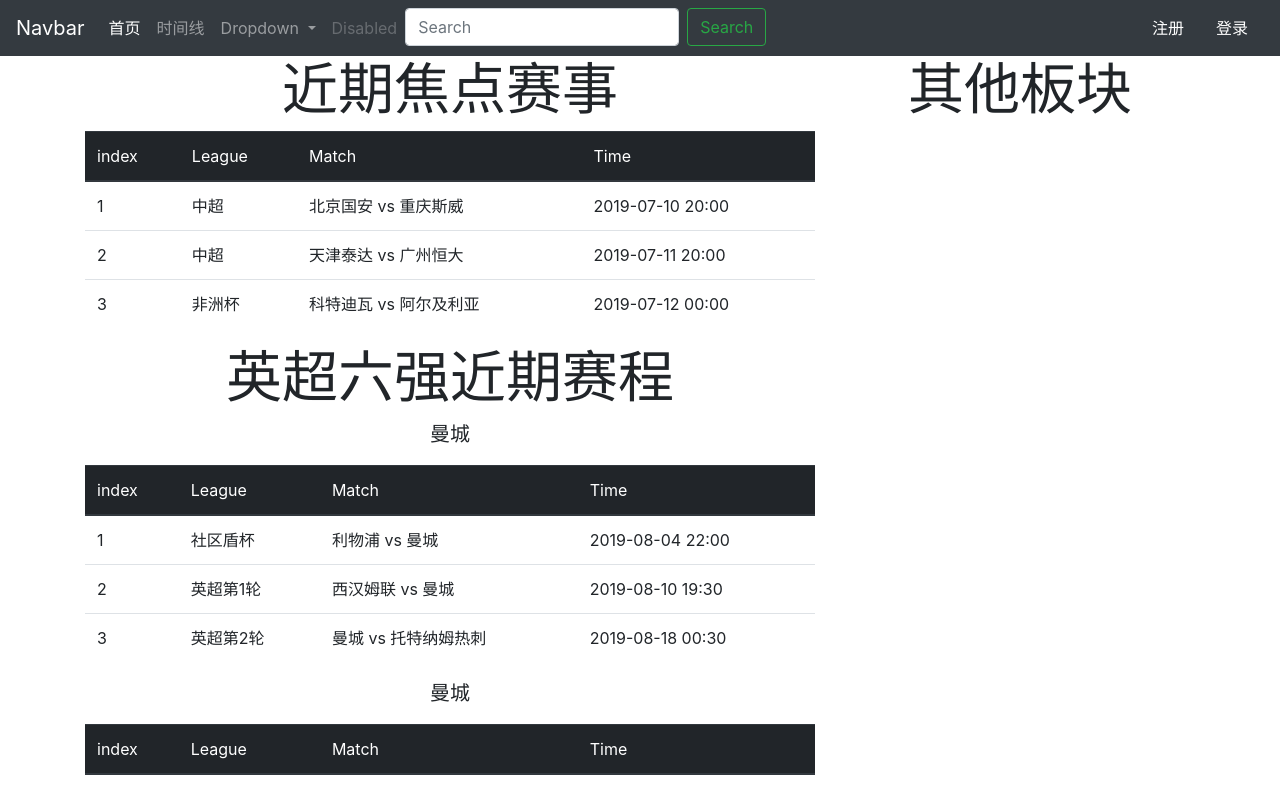
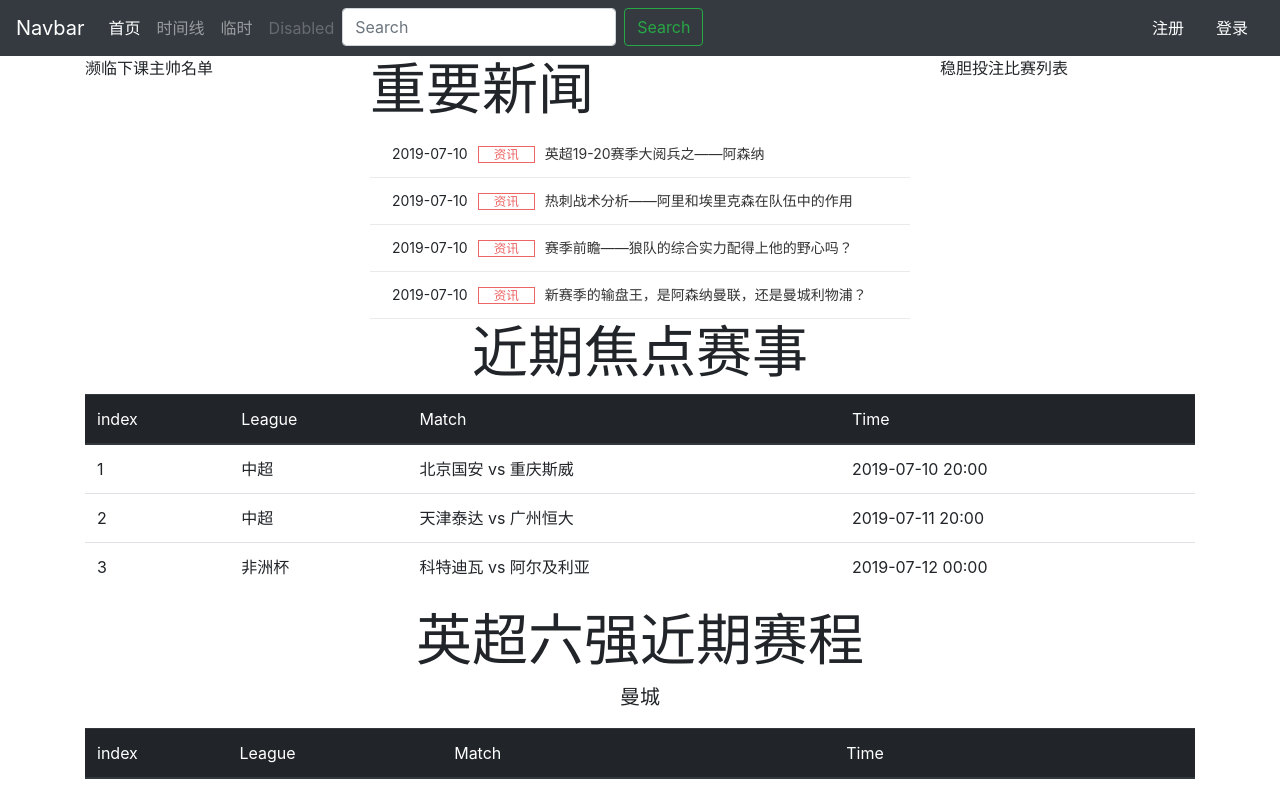
Before and after one commit to lidongheng/Football-Front, a Vue app in the folder client/: page /home in a window 1280 px wide. Shown: the top 789 px of the page. Built offline with nearby package versions, Linux system fonts and the light colour scheme; what vue-light-timeline would draw is missing.

Commit message:
首页布局基本完成

```diff
--- /dev/null
+++ b/client/src/common/NewsItem.vue
@@ -0,0 +1,39 @@
+<template>
+  <div class="news">
+    <span class="date">2019-07-10</span>
+    <span class="tab">资讯</span>
+    <a class="news_title" href="#">{{newsTitle}}</a>
+  </div>
+</template>
+
+<script>
+export default {
+  props: ["newsTitle"]
+}
+</script>
+
+<style scoped>
+  .news {
+    font-size:14px;
+    border-bottom: 1px solid #eaeaea;
+    padding: 12px;
+  }
+  .date {
+    margin-right: 10px;
+    margin-left: 10px;
+  }
+  .tab {
+    border: 1px solid #ED6565;
+    font-size: 0.9em;
+    padding: 0px 15px 0px 15px;
+    margin-right: 10px;
+    color: #ED6565;
+  }
+
+  .news_title {
+    color: #333;
+  }
+  .news_title:hover {
+    text-decoration: none;
+  }
+</style>
--- a/client/src/components/Home/Home.vue
+++ b/client/src/components/Home/Home.vue
@@ -2,7 +2,18 @@
   <div class="home">
     <div class="container">
       <div class="row">
-        <div class="col-md-8">
+        <div class="col-md-3">濒临下课主帅名单</div>
+        <div class="col-md-6 ml-auto">
+          <h1 class="display-4">重要新闻</h1>
+          <NewsItem newsTitle="英超19-20赛季大阅兵之——阿森纳"/>
+          <NewsItem newsTitle="热刺战术分析——阿里和埃里克森在队伍中的作用"/>
+          <NewsItem newsTitle="赛季前瞻——狼队的综合实力配得上他的野心吗？"/>
+          <NewsItem newsTitle="新赛季的输盘王，是阿森纳曼联，还是曼城利物浦？"/>
+        </div>
+        <div class="col-md-3">稳胆投注比赛列表</div>
+      </div>
+      <div class="row">
+        <div class="col-md-12">
           <h1 class="display-4 text-center">近期焦点赛事</h1>
           <table class="table">
             <thead class="thead-dark">
@@ -35,12 +46,9 @@
             </tbody>
           </table>
         </div>
-        <div class="col-md-4">
-          <h1 class="display-4 text-center">其他板块</h1>
-        </div>
       </div>
       <div class="row">
-        <div class="col-md-8">
+        <div class="col-md-12">
           <h1 class="display-4 text-center">英超六强近期赛程</h1>
           <div class="match_wrapper">
             <div class="match_title">
@@ -271,7 +279,12 @@
 </template>
 
 <script>
-
+import NewsItem from '../../common/NewsItem'
+export default {
+  components: {
+    NewsItem
+  }
+}
 </script>
 
 <style scoped>
--- a/client/src/components/Nav/Nav.vue
+++ b/client/src/components/Nav/Nav.vue
@@ -13,16 +13,8 @@
         <li class="nav-item">
           <router-link tag="a" class="nav-link" to="/timeline">时间线</router-link>
         </li>
-        <li class="nav-item dropdown">
-          <a class="nav-link dropdown-toggle" href="#" id="navbarDropdown" role="button" data-toggle="dropdown" aria-haspopup="true" aria-expanded="false">
-            Dropdown
-          </a>
-          <div class="dropdown-menu" aria-labelledby="navbarDropdown">
-            <a class="dropdown-item" href="#">Action</a>
-            <a class="dropdown-item" href="#">Another action</a>
-            <div class="dropdown-divider"></div>
-            <a class="dropdown-item" href="#">Something else here</a>
-          </div>
+        <li class="nav-item">
+          <router-link tag="a" class="nav-link" to="/newsItem">临时</router-link>
         </li>
         <li class="nav-item">
           <a class="nav-link disabled" href="#">Disabled</a>
--- a/client/src/routes.js
+++ b/client/src/routes.js
@@ -2,11 +2,13 @@ import Home from './components/Home/Home'
 import Login from './components/Login/Login'
 import Register from './components/Register/Register'
 import TimeLine from './components/TimeLine/TimeLine'
+import NewsItem from './common/NewsItem'
 
 export const routes = [
   {path: '/', redirect: '/home'},
   {path: '/home', component: Home},
   {path: '/login', component: Login},
   {path: '/register', component: Register},
-  {path: '/timeline', component: TimeLine}
+  {path: '/timeline', component: TimeLine},
+  {path: '/newsItem', component: NewsItem}
 ]
```
